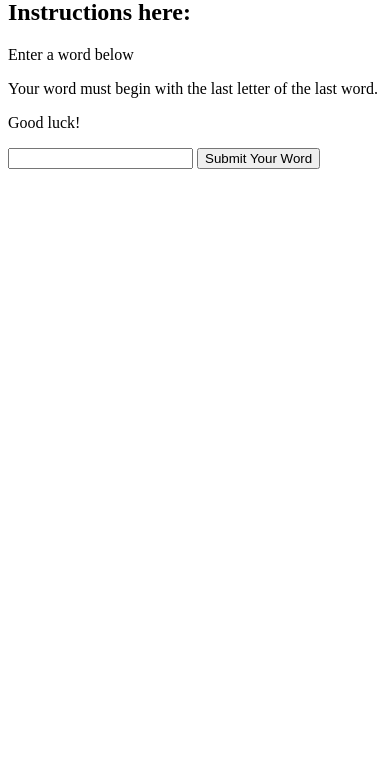
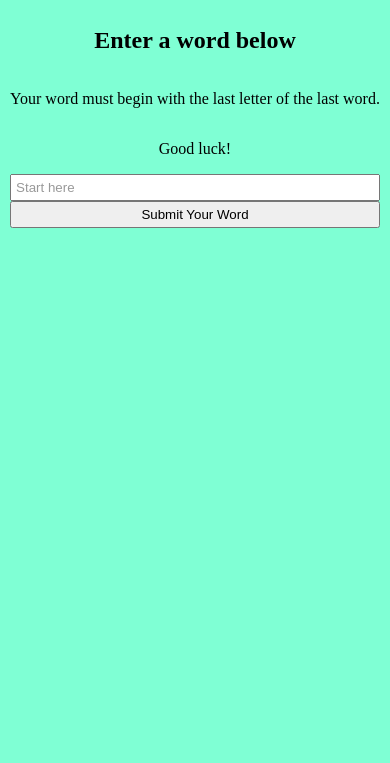
Before and after one commit to RanchoDad/guess-game-project, a plain HTML site: page index.html in a window 390 px wide. Shown: the part 81-844 px from the top of the page. Drawn offline with Linux system fonts and the light colour scheme.

Commit message:
word game homework

```diff
--- a/app.js
+++ b/app.js
@@ -1,5 +1,16 @@
-// MODEL = the data behind our game/app, the state of the application
-const wordsUsed = ["luck"];
+// // MODEL = the data behind our game/app, the state of the application
+// Instructions for HW:
+// At least one element has flexbox properties
+// At least one element has grid properties
+// You have extended the functionality of the game using JavaScript for at least two distinct features. These could be very large or very small in scope, such as:
+// Validating that the words are just one word and not a whole phrase separated by spaces
+// Keeping track of a "points" system using any formula you like and displaying the points total to the user
+// Activating a countdown timer to limit the amount of time a user has to add new words to the list
+// Validating that the user isn't re-using any of their old words, and that every new word is unique
+
+// need to also make the first word come from the first input and not undefined or a string i place in there
+
+const wordsUsed = ["here"];
 
 const wordsListElement = document.querySelector('#words-list');
 const addWordButtonElement = document.querySelector("#add-word-button");
@@ -18,14 +29,20 @@ function renderList(){
         wordsListElement.append(newestWord);
     })
 }
-
+const congrats = document.querySelector("#congrats");
 
 // CONTROLLER
 
 function handleWordAdd(word){
+// unique js
+    if (wordsUsed.includes(word)) {
+        alert("This word has already been used!");
+        return renderList();
+    }
     if(wordsUsed.length === 0){
         wordsUsed.push(word);
         return renderList();
+// unique js
     }else if(word.includes(' ')){
        alert("Words don't have spaces, silly.");
        return renderList();
@@ -34,21 +51,28 @@ function handleWordAdd(word){
     const lastWordInList = wordsUsed[wordsUsed.length - 1];
     const lastLetterInList = lastWordInList[lastWordInList.length - 1];
     if(firstLetterOfNewWord === lastLetterInList){
-        console.log("This is a valid submission");
+        congrats.innerText = "You're so smart!";
         wordsUsed.push(word);
+        alert("You did it!");
         renderList();
     }else{
         alert("This is not valid!");
         alert(`Your new word was supposed to start with ${lastLetterInList}`);
         wordsListElement.innerHTML = '';
+        congrats.innerText = "Nice try...";
     }
 }
 function respondToSubmission(){
     const newWordToAdd = newToAddElement.value;
         handleWordAdd(newWordToAdd);
         newToAddElement.value = "";
+        // newToAddElement.value = "";
+// unique js
+        newToAddElement.setAttribute("placeholder", "");
 }
+
 addWordButtonElement.addEventListener("click", respondToSubmission)
+// unique js
 newToAddElement.addEventListener("keypress",function (evt){
     if(evt.key === 'Enter'){
         respondToSubmission();
--- a/index.html
+++ b/index.html
@@ -5,18 +5,19 @@
     <meta http-equiv="X-UA-Compatible" content="IE=edge">
     <meta name="viewport" content="width=device-width, initial-scale=1.0">
     <link rel="stylesheet" href="style.css">
-    <title>Day 5 class work</title>
+    <title>Word Game HW</title>
 </head>
 <body>
+    <div id="congrats"></div>
 <h1>Word Game</h1>
-<h2>Instructions here:</h2>
-<p>Enter a word below</p>
-<p>Your word must begin with the last letter of the last word.</p>
-<p>Good luck!</p>
-<input type="text" name="new-word" id="new-word-input">
-<button id="add-word-button">Submit Your Word</button>
+<h2 class="instros">Enter a word below</h2>
+<p class="directions">Your word must begin with the last letter of the last word.</p>
+<p class="luck">Good luck!</p>
+<div class="input">
+    <input type="text" name="new-word" id="new-word-input" placeholder="Start here">
+    <button id="add-word-button" >Submit Your Word</button>
+</div>
 <ul id="words-list"></ul>
-
 
 
  <script src="app.js"></script>
--- a/style.css
+++ b/style.css
@@ -1,6 +1,47 @@
-/* * {
-    border: .25rem solid green;
-} */
+/* media query & grid property & flexbox property*/
+@media screen and (max-width: 768px) {
+    body {
+        display: flex;
+        flex-direction: column;
+    }
+    .input{
+        display: grid;
+        grid-template-rows: 1fr 1fr;
+       }
+
+}
+body{
+    display: grid;
+    text-align: center;
+    align-items: center;
+    justify-content: center;
+    background-color: aquamarine;
+}
+
+::placeholder {
+    color: #999;
+  }
+.congrats {
+    display: flex;
+    position: absolute;
+    top: 0;
+}
+
+#new-word-input {
+    padding: 0.25rem;
+    display: inline-block;
+    text-align: left;
+    align-items: center;
+    justify-content: center;
+}
+#add-word-button{
+    padding: 0.25rem;
+    display: inline-block;
+    text-align: center;
+    align-items: center;
+    justify-content: center;
+}
 li {
     list-style-type: none;
+    color: aquamarine;
 }
```
